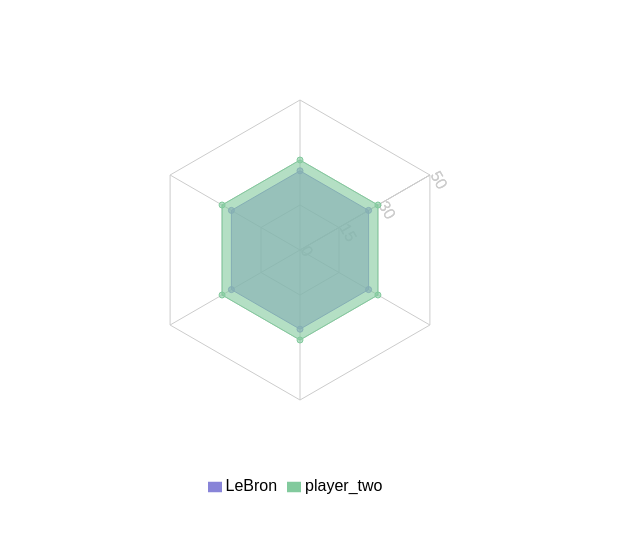
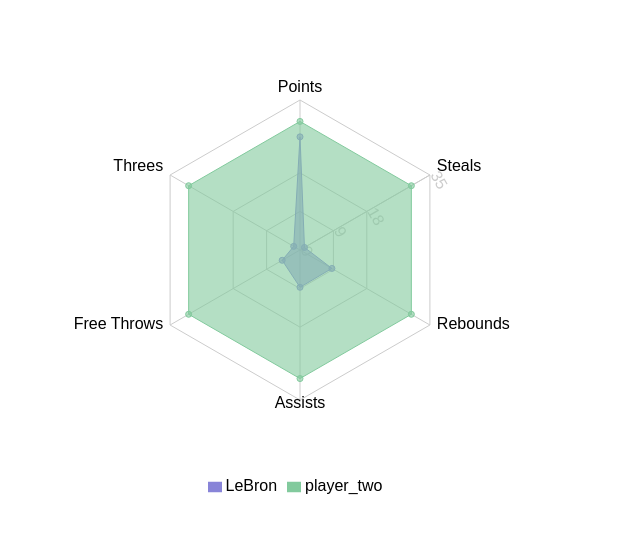
Before and after one commit to KanteLabs/d3-examples, a React (Create React App) app in the folder client/: page / in a window 1280 px wide. Shown: the top 534 px of the page, without its empty margins (0-640 px from the left). Built offline with nearby package versions, Linux system fonts and the light colour scheme.

Commit message:
updated radar data format

```diff
--- a/client/src/components/RadarChart.jsx
+++ b/client/src/components/RadarChart.jsx
@@ -7,11 +7,11 @@ import {Radar, RadarChart, PolarGrid, Legend,
 
 const data = [
     {category: 'Points', player_one: 26.4, player_two: 30, cap: 30},
-    {category: 'Points', player_one: 26.4, player_two: 30, cap: 30},
-    {category: 'Points', player_one: 26.4, player_two: 30, cap: 30},
-    {category: 'Points', player_one: 26.4, player_two: 30, cap: 30},
-    {category: 'Points', player_one: 26.4, player_two: 30, cap: 30},
-    {category: 'Points', player_one: 26.4, player_two: 30, cap: 30},
+    {category: 'Steals', player_one: 1.2, player_two: 30, cap: 30},
+    {category: 'Rebounds', player_one: 8.6, player_two: 30, cap: 30},
+    {category: 'Assists', player_one:8.7, player_two: 30, cap: 30},
+    {category: 'Free Throws', player_one: 4.8, player_two: 30, cap: 30},
+    {category: 'Threes', player_one: 1.7, player_two: 30, cap: 30},
 ];
 
 class  TwoLevelPieChart extends Component {
@@ -20,9 +20,8 @@ render () {
     <div>
     <RadarChart cx={300} cy={250} outerRadius={150} width={600} height={500} data={data}>
         <PolarGrid />
-        <PolarAngleAxis dataKey="player" />
-        <PolarRadiusAxis angle={30} domain={[0, 50]} />
-        <PolarRadiusAxis/>
+        <PolarAngleAxis dataKey="category" />
+        <PolarRadiusAxis angle={30} domain={[0, 35]} />
         <Radar name="LeBron" dataKey="player_one" stroke="#8884d8" fill="#8884d8" fillOpacity={0.6} dot/>
         <Radar dataKey="player_two" stroke="#82ca9d" fill="#82ca9d" fillOpacity={0.6} dot/>
         <Legend />
```
Also changed, not shown: client/src/data/top-100-players-pergame-2016-17.json (+1 -1 lines).
